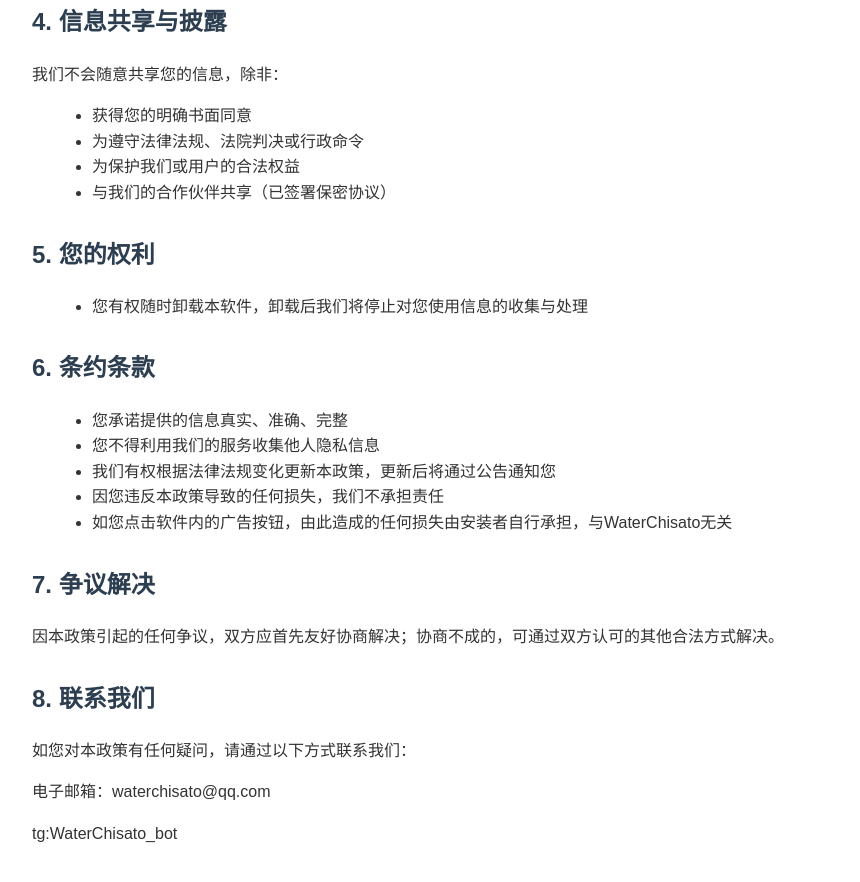
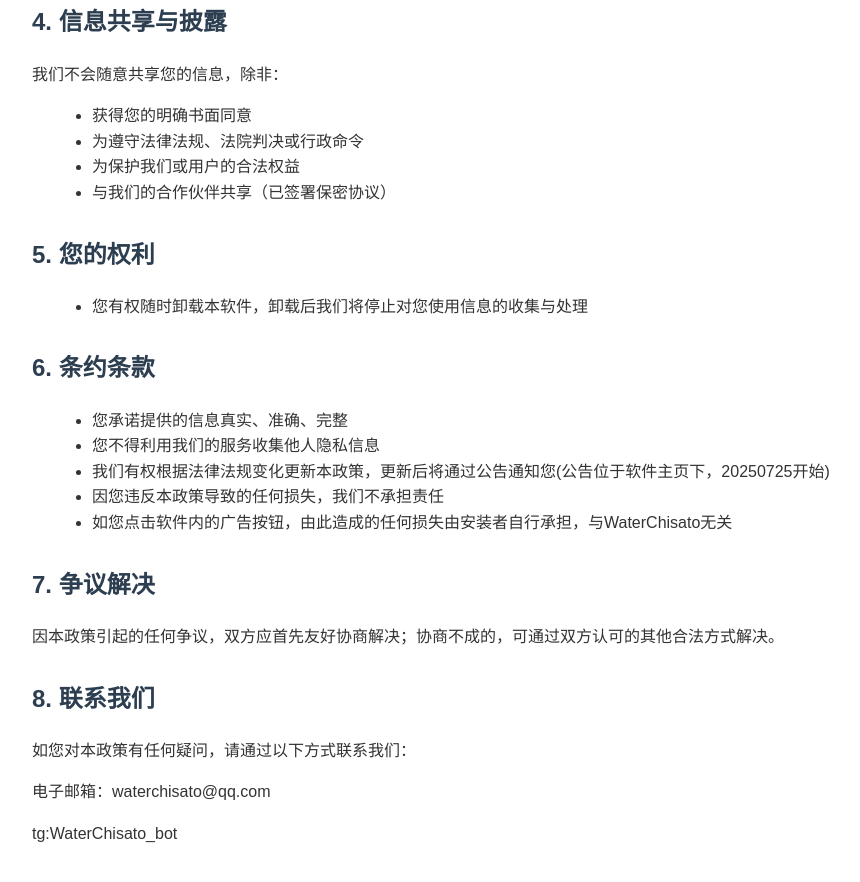
Before and after one commit to WaterChisato/aboutApk, a plain HTML site: page index.html in a window 1280 px wide. Shown: the part 954-1836 px from the top of the page, without its empty margins (108-968 px from the left). Drawn offline with Linux system fonts and the light colour scheme.

Commit message:
Update index.html

```diff
--- a/index.html
+++ b/index.html
@@ -97,7 +97,7 @@
         <ul>
             <li>您承诺提供的信息真实、准确、完整</li>
             <li>您不得利用我们的服务收集他人隐私信息</li>
-            <li>我们有权根据法律法规变化更新本政策，更新后将通过公告通知您</li>
+            <li>我们有权根据法律法规变化更新本政策，更新后将通过公告通知您(公告位于软件主页下，20250725开始)</li>
             <li>因您违反本政策导致的任何损失，我们不承担责任</li>
             <li>如您点击软件内的广告按钮，由此造成的任何损失由安装者自行承担，与WaterChisato无关</li>
         </ul>
```
